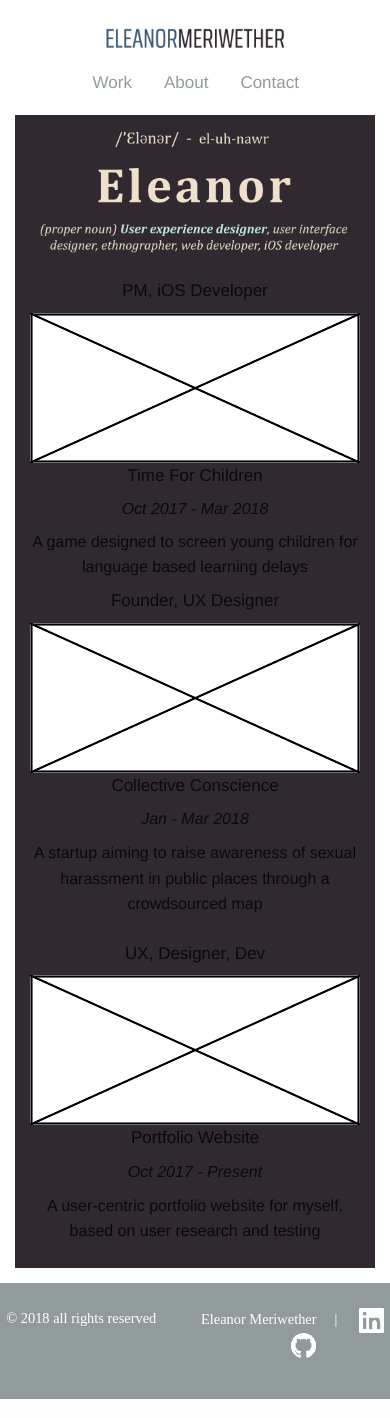
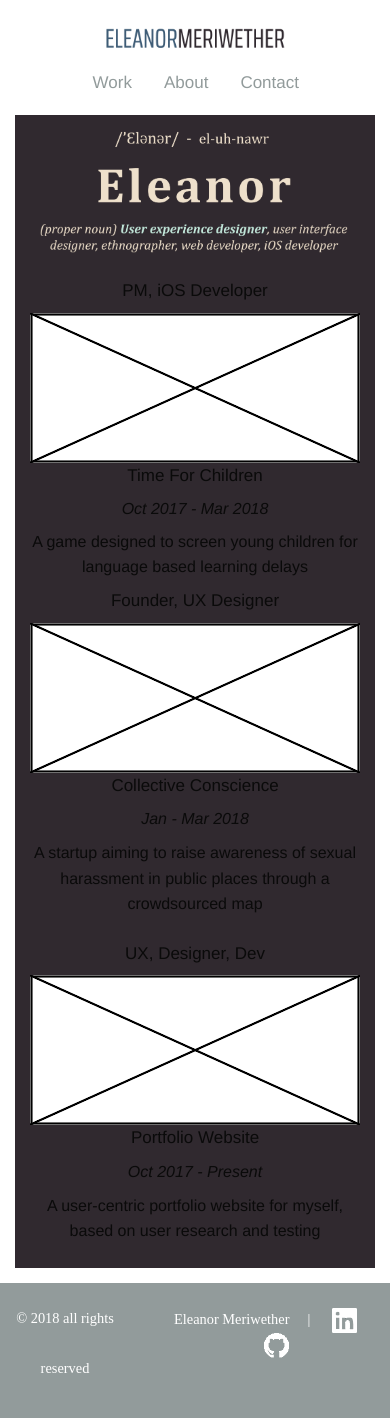
Before and after one commit to emeriwether/emeriwether.github.io, a Jekyll site: the page built from index.html, in a window 390 px wide. Built offline with Jekyll 4.4.1, drawn with Linux system fonts in a browser that asks for light colours; some web fonts are replaced.

Commit message:
ct prev commit

```diff
--- a/_layouts/default.html
+++ b/_layouts/default.html
@@ -50,9 +50,9 @@
 
             </div>
         </main>
-        <footer class="small-5 medium-3 cell" id="copyright">© 2018 all rights reserved</footer>
+        <footer class="small-4 medium-3 cell" id="copyright">© 2018 all rights reserved</footer>
         <div class="auto cell"></div>
-        <footer class="small-6 medium-4 cell" id="socialMedia">
+        <footer class="small-7 medium-4 cell" id="socialMedia">
             <p>Eleanor Meriwether&nbsp;&nbsp;&nbsp;&nbsp;&nbsp;|&nbsp;&nbsp;&nbsp;&nbsp;&nbsp;
             <a href="https://www.linkedin.com/in/emeriwether"><img src="img/LinkedIn_logo.png" class="icon"></a>
             &nbsp;&nbsp;&nbsp;&nbsp;&nbsp;
--- a/css/app.css
+++ b/css/app.css
@@ -21,9 +21,11 @@
     }
 
     #copyright {
+        font-size: 70%
     }
 
     #socialMedia {
+        font-size: 70%
     }
 
 }
```
